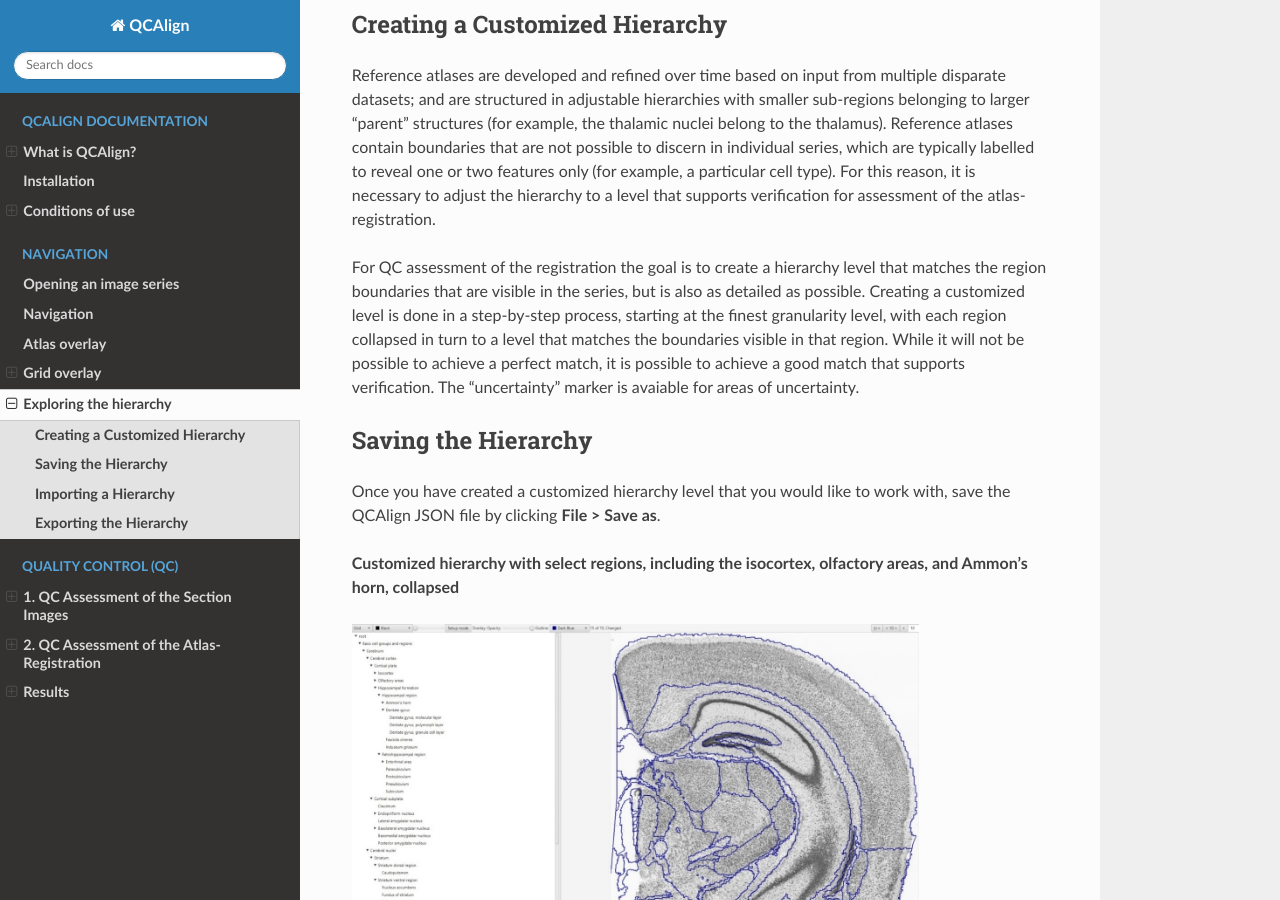
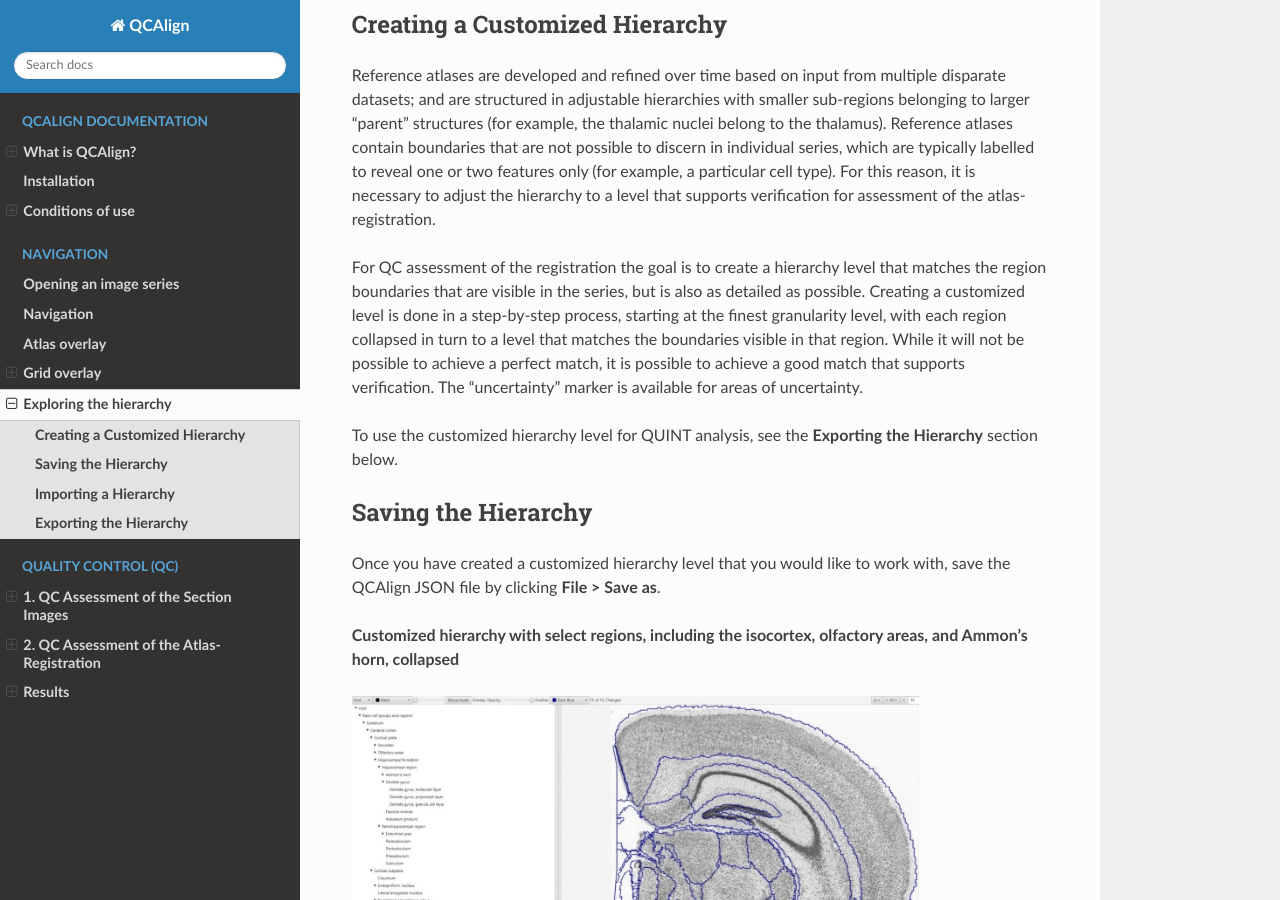
Before and after one commit to Neural-Systems-at-UIO/QCAlign, a Sphinx documentation site: the page built from docs/hierarchy.rst, in a window 1280 px wide and 900 px high, scrolled down 1015 px. Built offline with Sphinx 7.4.7 and the Read the Docs theme 2.0.0, drawn with Linux system fonts in a browser that asks for light colours.

Commit message:
Update hierarchy.rst

```diff
--- a/docs/hierarchy.rst
+++ b/docs/hierarchy.rst
@@ -29,7 +29,9 @@ To go back to the finest granuality level, click **View >** **Expand Hierarchy**
 -----------------------------------
 Reference atlases are developed and refined over time based on input from multiple disparate datasets; and are structured in adjustable hierarchies with smaller sub-regions belonging to larger "parent" structures (for example, the thalamic nuclei belong to the thalamus). Reference atlases contain boundaries that are not possible to discern in individual series, which are typically labelled to reveal one or two features only (for example, a particular cell type). For this reason, it is necessary to adjust the hierarchy to a level that supports verification for assessment of the atlas-registration.
 
-For QC assessment of the registration the goal is to create a hierarchy level that matches the region boundaries that are visible in the series, but is also as detailed as possible. Creating a customized level is done in a step-by-step process, starting at the finest granularity level, with each region collapsed in turn to a level that matches the boundaries visible in that region. While it will not be possible to achieve a perfect match, it is possible to achieve a good match that supports verification. The "uncertainty" marker is avaiable for areas of uncertainty.
+For QC assessment of the registration the goal is to create a hierarchy level that matches the region boundaries that are visible in the series, but is also as detailed as possible. Creating a customized level is done in a step-by-step process, starting at the finest granularity level, with each region collapsed in turn to a level that matches the boundaries visible in that region. While it will not be possible to achieve a perfect match, it is possible to achieve a good match that supports verification. The "uncertainty" marker is available for areas of uncertainty.
+
+To use the customized hierarchy level for QUINT analysis, see the **Exporting the Hierarchy** section below.
 
 **Saving the Hierarchy**
 ------------------------------
```
